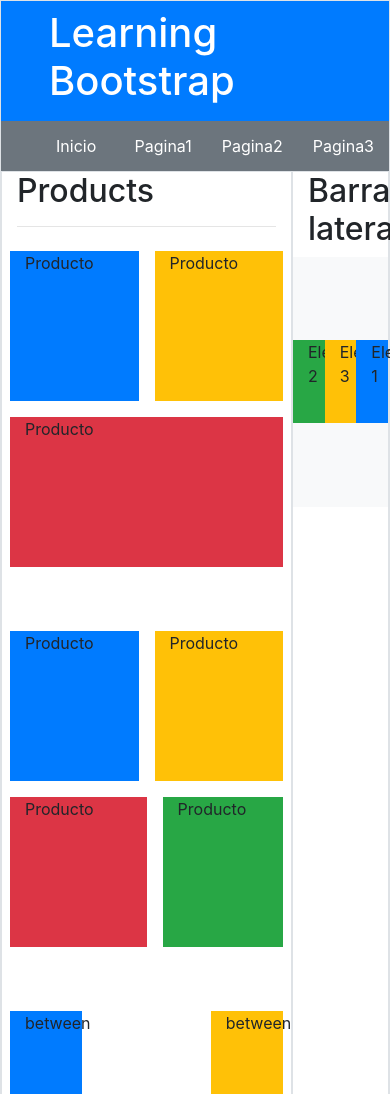
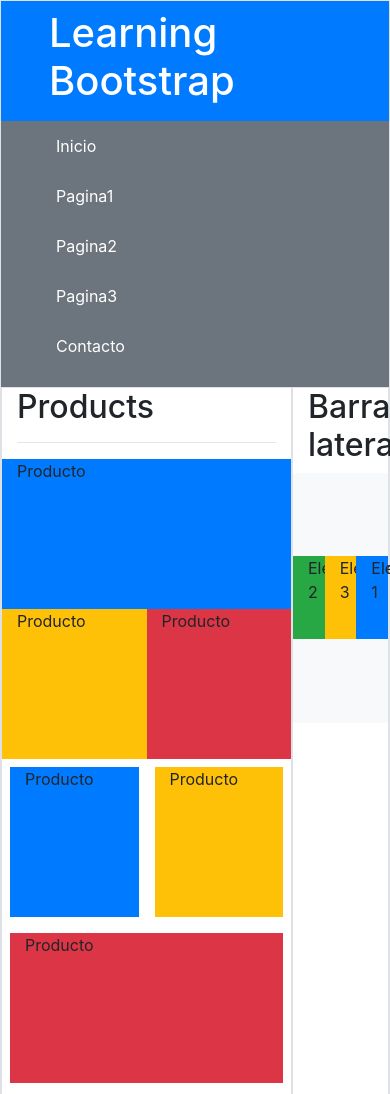
Before and after one commit to Armando101/Learning-CSS, a plain HTML site: page LearningBootstrap/index.html in a window 390 px wide. Shown: the top 1094 px of the page. Drawn offline with nearby package versions, Linux system fonts and the light colour scheme.

Commit message:
Learning Bootstrap responsive con col md, lg, auto, sm, xs

```diff
--- a/LearningBootstrap/index.html
+++ b/LearningBootstrap/index.html
@@ -16,11 +16,11 @@
            </header>
            <nav id="menu" class="col-12 bg-secondary text-white">
                <ul class="row">
-                   <li class="col">Inicio</li>
-                   <li class="col">Pagina1</li>
-                   <li class="col">Pagina2</li>
-                   <li class="col">Pagina3</li>
-                   <li class="col">Contacto</li>
+                   <li class="col-12 col-md">Inicio</li>
+                   <li class="col-12 col-md">Pagina1</li>
+                   <li class="col-12 col-md">Pagina2</li>
+                   <li class="col-12 col-md">Pagina3</li>
+                   <li class="col-12 col-md">Contacto</li>
                </ul>
            </nav>
            <section id="content" class="col-12">
@@ -29,7 +29,12 @@
                        <h2>Products</h2>
                        <hr>
                        <div class="items">
-                           <div class="row">
+                            <div class="row">
+                                <div class="item col-12 col-lg bg-primary">Producto</div>
+                                <div class="item col-6 col-lg bg-warning">Producto</div>
+                                <div class="item col-6 col-lg bg-danger">Producto</div>
+                            </div>
+                            <div class="row">
                                <div class="item col bg-primary m-2">Producto</div>
                                <div class="item col bg-warning m-2">Producto</div>
                                <div class="item col bg-danger m-2">Producto</div>
--- a/LearningBootstrap/styles.css
+++ b/LearningBootstrap/styles.css
@@ -23,3 +23,9 @@
 .lateral > div {
     height: calc(250px / 3);
 }
+
+@media (max-width: 776px) {
+    #menu {
+        height: auto;
+    }
+}
```
